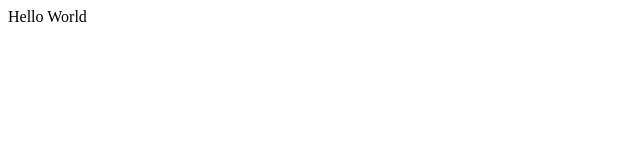
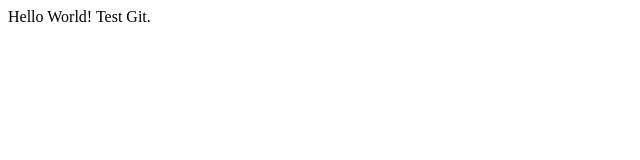
Before and after one commit to Wasfi-Alshammari/repo, a plain HTML site: page index.html in a window 1280 px wide. Shown: the full height of the page, 0-640 px from the left. Drawn offline with Linux system fonts and the light colour scheme.

Commit message:
Parag. updated

```diff
--- a/index.html
+++ b/index.html
@@ -6,7 +6,7 @@
         <title>Chapter 2</title>
 
     <body>
-        <p>Hello World</p>
+        <p>Hello World! Test Git.</p>
     </body>
     </head>
 
```
